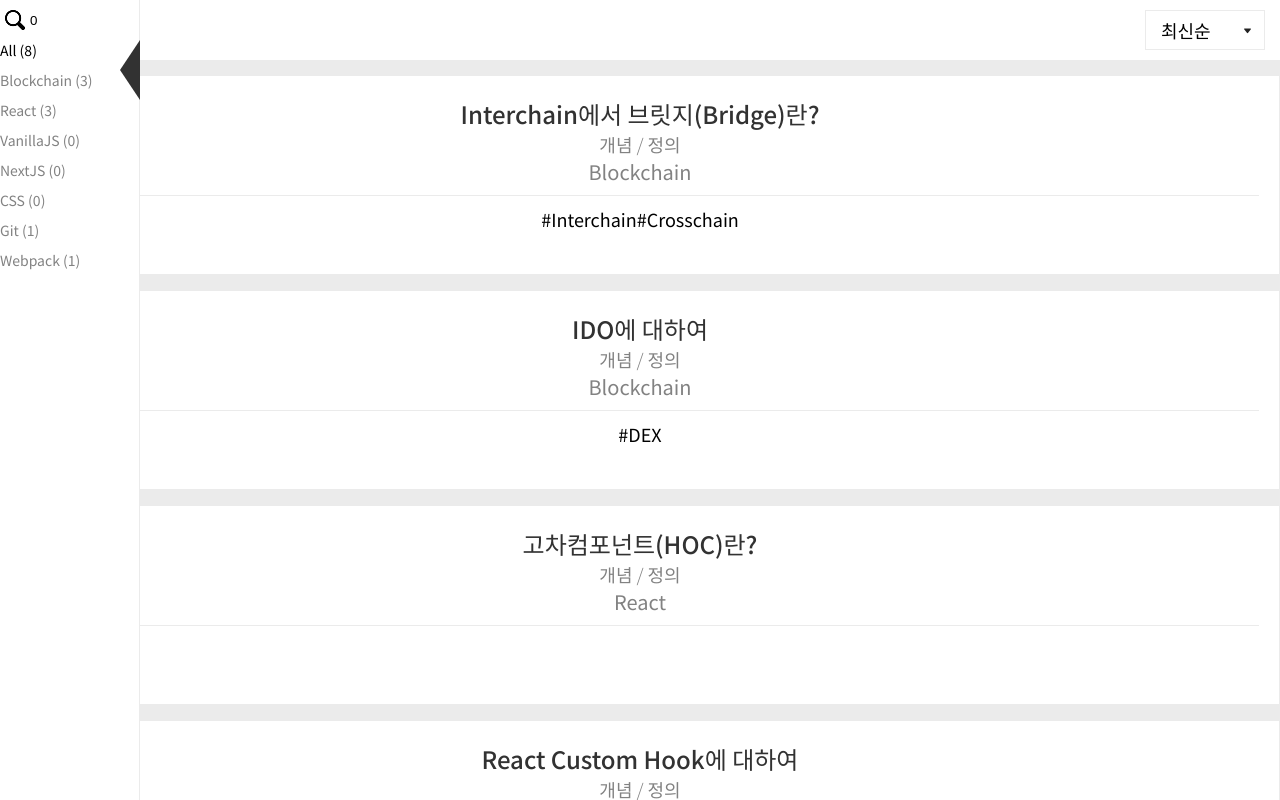
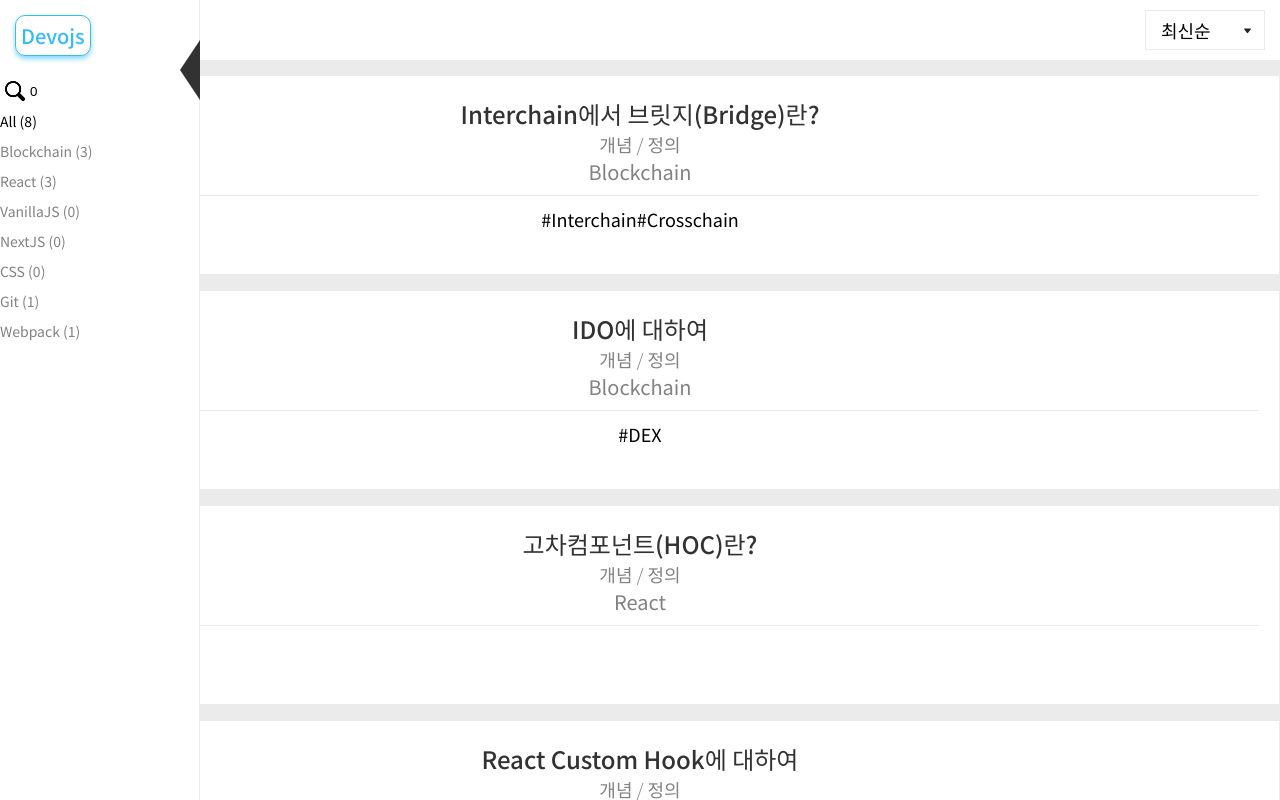
Before and after one commit to ksheyon123/project__blog, a Next.js app: page / in a window 1280 px wide. Both pictures are taken after a click on the element 10 px from the left and 70 px from the top of the page. Built offline with nearby package versions, Linux system fonts and the light colour scheme.

Commit message:
Update Navbar

```diff
--- a/components/common/Navbar.tsx
+++ /dev/null
@@ -1,104 +0,0 @@
-import React from 'react';
-import styled from "styled-components";
-import { useRecoilState, useRecoilValue } from "recoil";
-import {
-  navigationState,
-  navigationParamsState
-} from "../../states/atom";
-import {
-  NAV__NAME
-} from "../../constants/index";
-import {
-  ArticleType,
-  NavigationType
-} from "../../constants/types";
-import {
-  ARTICLE
-} from "../../constants/articles";
-import {
-  Input
-} from "./index";
-import { theme } from '../../styles/theme';
-
-const StyledNavbar = styled.nav<{ isActive: boolean }>`
-  position : absolute;
-  top : 0px;
-  left : 0;
-  width : ${props => props.isActive ? "140px" : "0px"};
-  height : 100vh;
-  border-right : 1px solid #EBEBEB;
-  background-color: #FFF;
-  ${props => props.isActive ? `display : block;` : `display : none`}
-`;
-
-const Navbar: React.FC = () => {
-  const isActive = useRecoilValue(navigationState);
-
-  return (
-    <>
-      <NavDrawer />
-      <StyledNavbar isActive={isActive}>
-        <Input type="Search" handleOnChange={() => { }} value="0" />
-        {
-          NAV__NAME.map((el: NavigationType, idx: number) => {
-            return (
-              <NavNameWrapper key={idx.toString()} {...el} />
-            )
-          })
-        }
-      </StyledNavbar>
-    </>
-  )
-}
-
-const StyledNavDrawer = styled.div<{ isActive: boolean }>`
-  position : absolute;
-  z-index : 999;
-  top : 40px;
-  ${props => props.isActive ? `
-  left : 120px;
-  border-top: 30px solid transparent;
-  border-bottom: 30px solid transparent;
-  border-right: 20px solid #323232;
-  ` : `
-  left : 0px;
-  border-top: 30px solid transparent;
-  border-bottom: 30px solid transparent;
-  border-left: 20px solid #323232;
-  `}
-  &:hover {
-    cursor: pointer;
-  }
-`;
-
-const NavDrawer: React.FC = () => {
-  const [isActive, setIsActive] = useRecoilState(navigationState);
-
-  return (
-    <StyledNavDrawer isActive={isActive} onClick={() => setIsActive(!isActive)} />
-  )
-}
-
-const StyledNavName = styled.div < { isSelected: boolean }> `
-  ${props => props.theme.b3};
-  color : ${props => props.isSelected ? theme.mono00 : theme.mono03};
-  margin-bottom : 10px;
-`;
-
-const NavNameWrapper: React.FC<NavigationType> = ({ pId, name }) => {
-  const [navIdx, setNavIdx] = useRecoilState(navigationParamsState);
-  const totalCnt = ARTICLE.length;
-  const cnt: number = ARTICLE.reduce((cnt: number, el: ArticleType) => (pId === el.fId) ? cnt + 1 : cnt + 0, 0);
-  const isSelected: boolean = pId === navIdx;
-
-  const jsx = pId === 0 ? (<div>{name} ({totalCnt})</div>) : <div>{name} ({cnt})</div>
-
-  return (
-    <StyledNavName isSelected={isSelected} onClick={() => setNavIdx(pId)}>
-      {jsx}
-    </StyledNavName>
-  )
-
-}
-
-export { Navbar };
--- /dev/null
+++ b/components/common/Navbar/NavDrawer.tsx
@@ -0,0 +1,34 @@
+import React from "react";
+import styled from "styled-components";
+import { useRecoilState } from "recoil";
+import { navigationState } from "../../../states/atom";
+
+const StyledNavDrawer = styled.div<{ isActive: boolean }>`
+  position : absolute;
+  z-index : 999;
+  top : 40px;
+  ${props => props.isActive ? `
+  left : 180px;
+  border-top: 30px solid transparent;
+  border-bottom: 30px solid transparent;
+  border-right: 20px solid #323232;
+  ` : `
+  left : 0px;
+  border-top: 30px solid transparent;
+  border-bottom: 30px solid transparent;
+  border-left: 20px solid #323232;
+  `}
+  &:hover {
+    cursor: pointer;
+  }
+`;
+
+const NavDrawer: React.FC = () => {
+  const [isActive, setIsActive] = useRecoilState(navigationState);
+
+  return (
+    <StyledNavDrawer isActive={isActive} onClick={() => setIsActive(!isActive)} />
+  )
+}
+
+export { NavDrawer };
--- /dev/null
+++ b/components/common/Navbar/NavLogo.tsx
@@ -0,0 +1,40 @@
+import React from "react";
+import styled from "styled-components";
+import { theme } from "../../../styles/theme";
+
+const StyledNavLogo = styled.div`
+  display : flex;
+  width : 100%;
+  padding : 15px;
+  & > div {
+    ${theme.h2}
+    position : relative;
+    bottom : 0px;
+    padding : 5px;
+    border : 1px solid ${theme.primary};
+    border-radius: 10px;
+    box-shadow: 0px 3px 5px 0px rgba(52, 188, 249, 0.6);
+    font-weight: ${theme.medium};
+    color : ${theme.primary};
+    &:hover {
+      bottom :3px;
+      cursor: pointer;
+    }
+  }
+`
+
+const NavLogo: React.FC = () => {
+
+  const handleOnClick = () => {
+    window.location.href = "/";
+  }
+  return (
+    <StyledNavLogo onClick={() => handleOnClick()}>
+      <div>
+        Devojs
+      </div>
+    </StyledNavLogo>
+  )
+}
+
+export { NavLogo }
--- /dev/null
+++ b/components/common/Navbar/NavName.tsx
@@ -0,0 +1,34 @@
+import React from "react";
+import styled from "styled-components";
+import { useRecoilState } from "recoil";
+import { navigationParamsState } from "../../../states/atom";
+import { theme } from '../../../styles/theme';
+import { ARTICLE } from "../../../constants/articles";
+import {
+  ArticleType,
+  NavigationType
+} from "../../../constants/types";
+
+const StyledNavName = styled.div < { isSelected: boolean }> `
+  ${props => props.theme.b3};
+  color : ${props => props.isSelected ? theme.mono00 : theme.mono03};
+  margin-bottom : 10px;
+`;
+
+const NavName: React.FC<NavigationType> = ({ pId, name }) => {
+  const [navIdx, setNavIdx] = useRecoilState(navigationParamsState);
+  const totalCnt = ARTICLE.length;
+  const cnt: number = ARTICLE.reduce((cnt: number, el: ArticleType) => (pId === el.fId) ? cnt + 1 : cnt + 0, 0);
+  const isSelected: boolean = pId === navIdx;
+
+  const jsx = pId === 0 ? (<div>{name} ({totalCnt})</div>) : <div>{name} ({cnt})</div>
+
+  return (
+    <StyledNavName isSelected={isSelected} onClick={() => setNavIdx(pId)}>
+      {jsx}
+    </StyledNavName>
+  )
+
+}
+
+export { NavName }
--- /dev/null
+++ b/components/common/Navbar/Navbar.tsx
@@ -0,0 +1,54 @@
+import React from 'react';
+import styled from "styled-components";
+import { useRecoilValue } from "recoil";
+import {
+  navigationState,
+} from "../../../states/atom";
+import {
+  NAV__NAME
+} from "../../../constants/index";
+import {
+  NavigationType
+} from "../../../constants/types";
+import {
+  Input
+} from "../index";
+import {
+  NavDrawer,
+  NavName,
+  NavLogo
+} from "./index";
+
+const StyledNavbar = styled.nav<{ isActive: boolean }>`
+  position : absolute;
+  top : 0px;
+  left : 0;
+  width : ${props => props.isActive ? "200px" : "0px"};
+  height : 100vh;
+  border-right : 1px solid #EBEBEB;
+  background-color: #FFF;
+  ${props => props.isActive ? `display : block;` : `display : none`}
+`;
+
+const Navbar: React.FC = () => {
+  const isActive = useRecoilValue(navigationState);
+
+  return (
+    <>
+      <NavDrawer />
+      <StyledNavbar isActive={isActive}>
+        <NavLogo />
+        <Input type="Search" handleOnChange={() => { }} value="0" />
+        {
+          NAV__NAME.map((el: NavigationType, idx: number) => {
+            return (
+              <NavName key={idx.toString()} {...el} />
+            )
+          })
+        }
+      </StyledNavbar>
+    </>
+  )
+}
+
+export { Navbar };
--- /dev/null
+++ b/components/common/Navbar/index.tsx
@@ -0,0 +1,9 @@
+import { NavDrawer } from "./NavDrawer";
+import { NavName } from "./NavName";
+import { NavLogo } from "./NavLogo";
+
+export {
+  NavDrawer,
+  NavName,
+  NavLogo
+}
--- a/components/common/index.tsx
+++ b/components/common/index.tsx
@@ -1,5 +1,5 @@
 export { Layout } from './Layout';
-export { Navbar } from './Navbar';
+export { Navbar } from './Navbar/Navbar';
 export { Input } from './Input';
 export { Header } from './Header';
 export { ListView } from './ListView';
--- a/styles/theme.tsx
+++ b/styles/theme.tsx
@@ -6,6 +6,8 @@ export const theme = {
   mono03: "#828282",
   mono06Div: "#EBEBEB",
   mono100: "#FFF",
+
+  primary: "#34BCF9",
 
   demiLight: 30,
   regular: 400,
```
